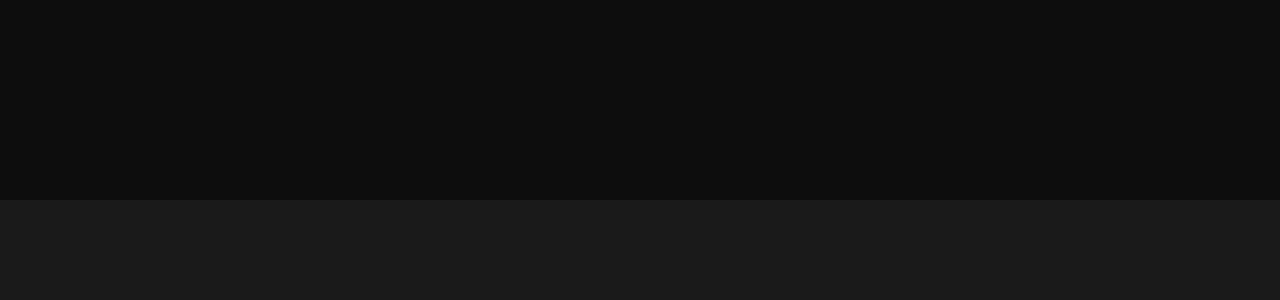
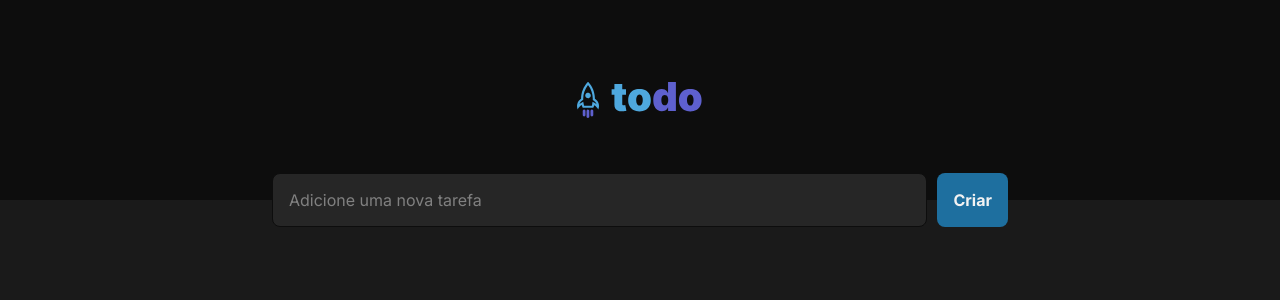
Before and after one commit to EdeiltonSO/2do, a React (Vite) app: page / in a window 1280 px wide. Shown: the top 300 px of the page. Built offline with nearby package versions, Linux system fonts and the light colour scheme.

Commit message:
feat: add header

```diff
--- a/src/pages/Home/index.tsx
+++ b/src/pages/Home/index.tsx
@@ -1,9 +1,20 @@
-import { Header } from "./styles";
+import logo2do from '../../assets/logo.svg'
+
+import { Button, FormContainer, Header, Task, TaskContainer, TaskCounter, TaskHeader, TaskInput, TaskList } from "./styles";
 
 export function Home() {
     return (
-        <Header>
+        <>
+            <Header>
+                <img src={logo2do} alt="" />
 
-        </Header>
+                <FormContainer>
+                    <form onSubmit={() => {}} action="">
+                        <TaskInput placeholder='Adicione uma nova tarefa' type="text" />
+                        <Button>Criar</Button>
+                    </form>
+                </FormContainer>
+            </Header>
+        </>
     );
 }
--- a/src/pages/Home/styles.ts
+++ b/src/pages/Home/styles.ts
@@ -4,4 +4,51 @@ export const Header = styled.header`
     width: 100%;
     height: 12.5rem;
     background-color: ${props => props.theme['gray700']};
+    display: flex;
+    flex-direction: column;
+    align-items: center;
+    margin-bottom: 1.6875rem;
+
+    img {
+        width: 7.875rem;
+        height: 3rem;
+        margin-top: 4.5rem;
+    }
 `;
+
+export const FormContainer = styled.div`
+    width: 46rem;
+    height: 3.375rem;
+    // border: 1px solid #f00;
+    margin-top: 3.3125rem;
+
+    form {
+        display: flex;
+        justify-content: space-between;
+        gap: 0.625rem;
+    }
+`;
+
+export const TaskInput = styled.input`
+    width: 100%;
+    height: 3.375rem;
+    border-radius: 8px;
+    padding: 1rem;
+    border: 1px solid ${props => props.theme.gray700};
+    background-color: ${props => props.theme.gray500};
+    color: ${props => props.theme.gray100};
+
+    &::placeholder {
+    color: ${props => props.theme.gray300};
+  }
+`;
+
+export const Button = styled.button`
+    height: 3.375rem;
+    border: none;
+    padding: 1rem;
+    background-color: ${props => props.theme.blueDark};
+    color: ${props => props.theme.gray100};
+    border-radius: 8px;
+    font-weight: bold;
+`;
```
Also changed, not shown: src/assets/logo.svg (added).
